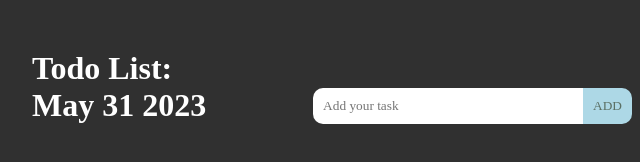
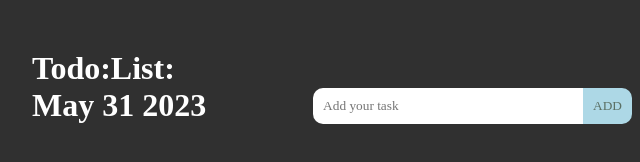
Before and after one commit to V1gan/ToDo-App, a plain HTML site: page index.html in a window 1280 px wide. Shown: the full height of the page, 308-948 px from the left. Drawn offline with Linux system fonts and the light colour scheme.

Commit message:
Update index.html

```diff
--- a/index.html
+++ b/index.html
@@ -16,7 +16,7 @@
 <body>
 
   <main class="app">
-    <h1>Todo List:</h1>
+    <h1>Todo:List:</h1>
     <div class="input-header">
       <h1><span id="date"></span></h1>
       <div class="to-do-input">
```
